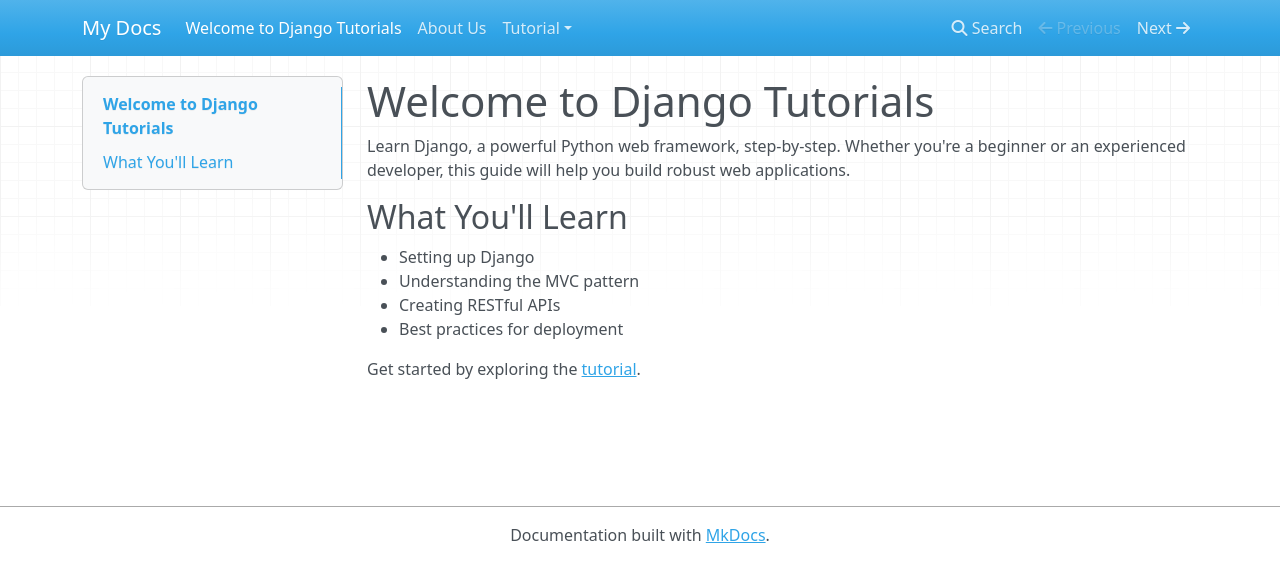
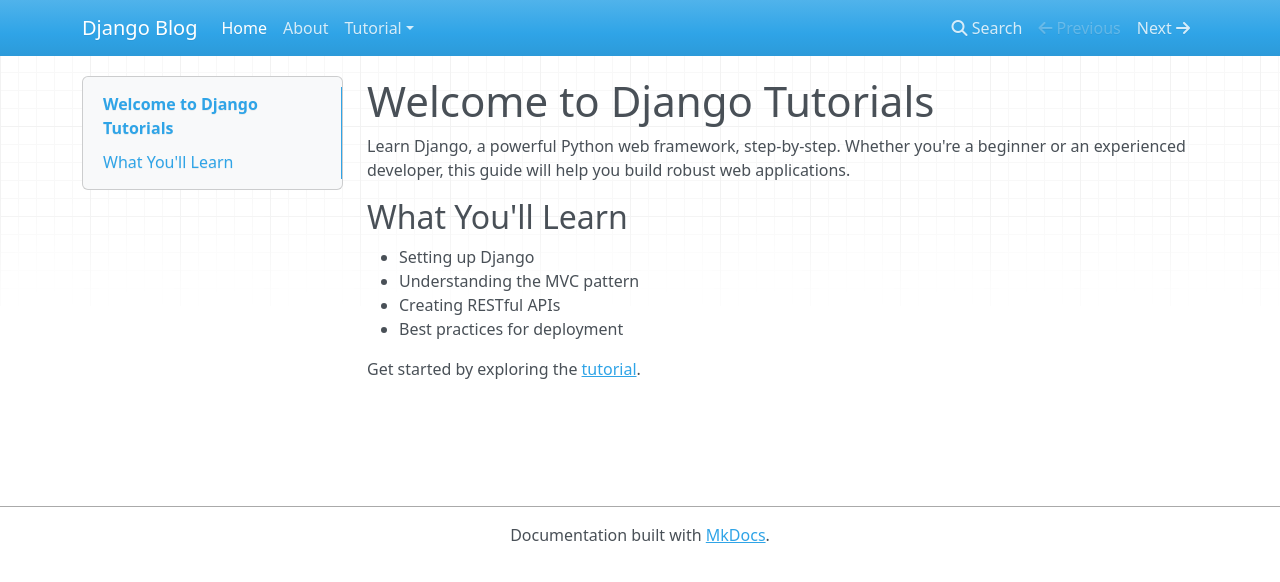
Before and after one commit to rocky2210/MkDocs_Codes, an MkDocs documentation site: the page built from blog/docs/index.md, in a window 1280 px wide. Shown: the top 582 px of the page. Built offline with MkDocs 1.6.1, drawn with Linux system fonts in a browser that asks for light colours; nearby versions of some CDN libraries; part of the change alters nothing that is shown.

```diff
--- a/blog/mkdocs.yml
+++ b/blog/mkdocs.yml
@@ -1 +1,10 @@
-site_name: My Docs
+site_name: Django Blog
+
+nav:
+  - Home: index.md
+  - About: about.md
+  - Tutorial:
+      - Introduction: tutorial/Introduction.md
+      - Installation: tutorial/Installation.md
+      - REST API: tutorial/Restapi.md
+      - Conclusion: tutorial/Conclusion.md
```
